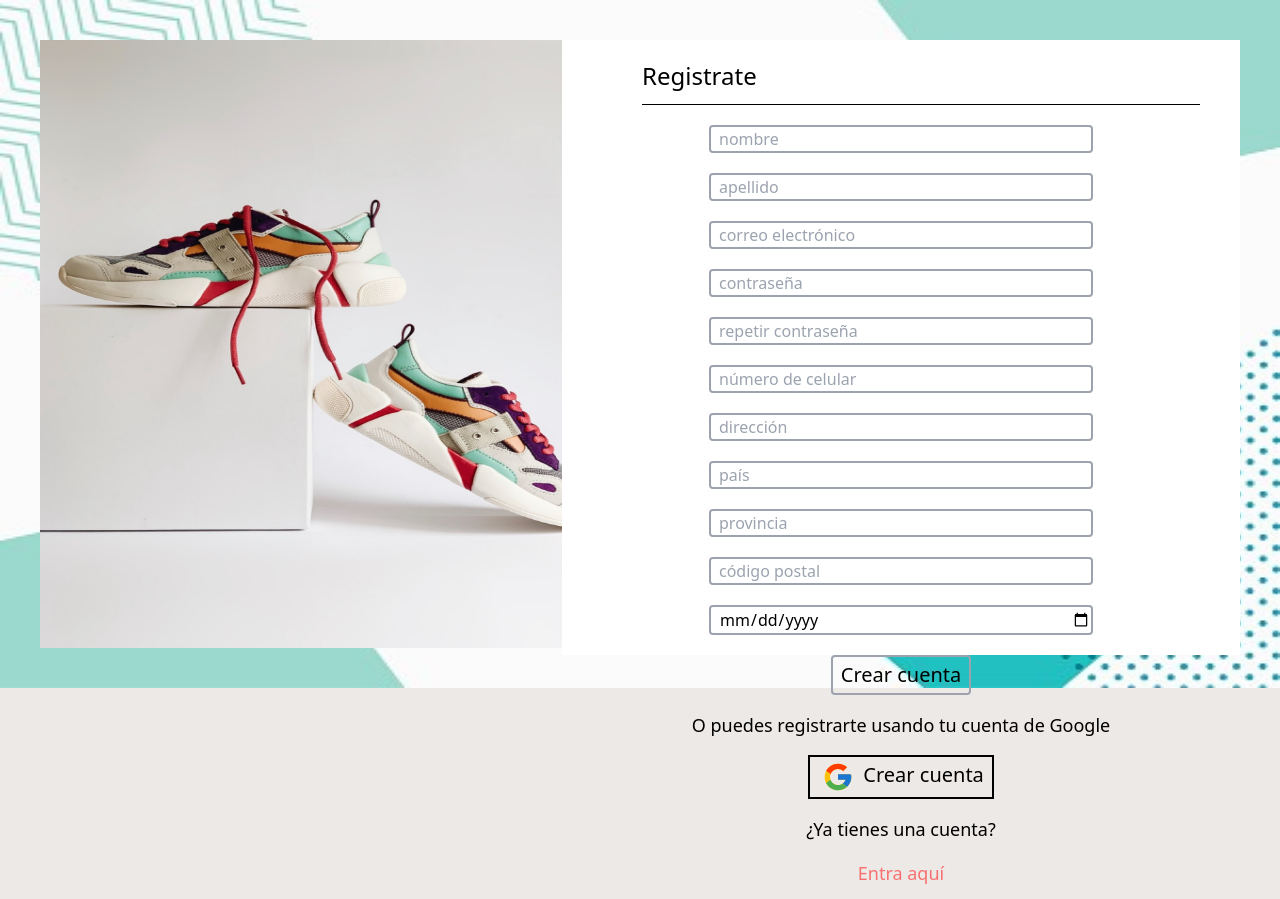
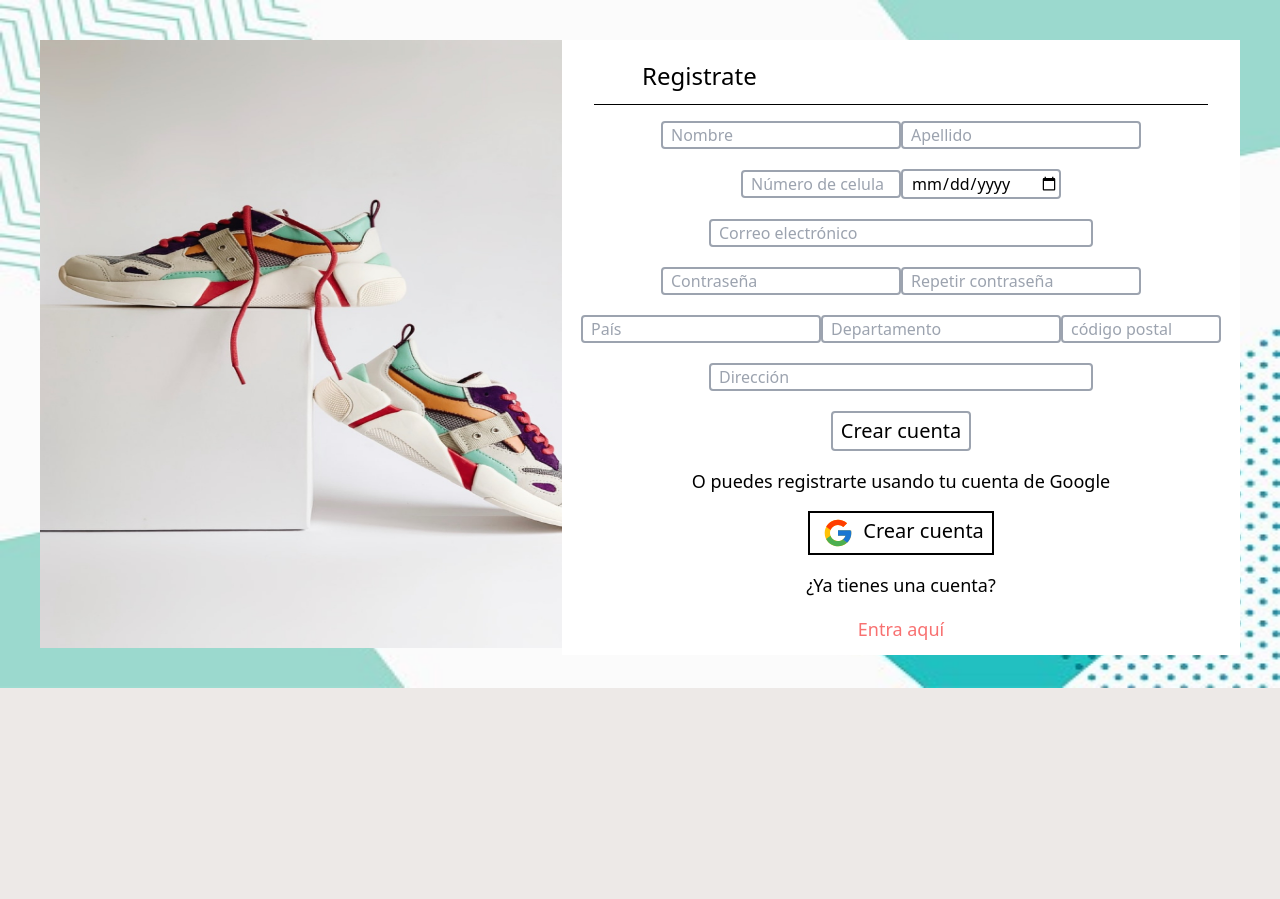
Before and after one commit to sebastian-trx/ganga-app, a React (Create React App) app in the folder Ganga/client/: page /registrarme in a window 1280 px wide. After the commit the page ends 800 px from the top, so only its background shows below. Built offline with nearby package versions, Linux system fonts and the light colour scheme; no server answers.

Commit message:
create us form modified

```diff
--- a/Ganga/client/src/Components/Nav/User/SignUp/signUpForm.jsx
+++ b/Ganga/client/src/Components/Nav/User/SignUp/signUpForm.jsx
@@ -82,50 +82,78 @@ export default function SignUpForm() {
     <div>
       <form onSubmit={handleSubmit}>
         <h2 className="text-left pl-20 pb-3 pt-5 text-2xl">Registrate</h2>
-        <hr className="border-black mr-10 ml-20 " />
+        <hr className="border-black mx-8 mb-4" />
 
-        <div className="pt-5">
+        <div className="flex items-center content-center justify-center">
+        {/* <div> */}
           <input
-            className="w-96 border-gray-400 border-2 rounded pl-2"
+            className="w-60 border-gray-400 border-2 rounded pl-2"
             name="name"
             type="text"
-            placeholder="nombre"
+            placeholder="Nombre"
             value={input.name}
             onChange={handleChange}
           ></input>
           {errors.name && <p>{errors.name}</p>}
-        </div>
-
-        <div className="pt-5">
+        {/* </div> */}
+        {/* <div> */}
           <input
-            className="w-96 border-gray-400 border-2 rounded pl-2"
+            className="w-60 border-gray-400 border-2 rounded pl-2"
             name="surname"
             type="text"
-            placeholder="apellido"
+            placeholder="Apellido"
             value={input.surname}
             onChange={handleChange}
+            ></input>
+          {errors.surname && <p>{errors.surname}</p>}
+        {/* </div> */}
+            </div>
+
+            <div className="flex items-center content-center justify-center pt-5">
+            <div>
+          <input
+            className="w-40 border-gray-400 border-2 rounded pl-2"
+            name="cellphone"
+            type="number"
+            placeholder="Número de celular"
+            value={input.cellphone}
+            onChange={handleChange}
           ></input>
-          {errors.surname && <p>{errors.surname}</p>}
+          {errors.cellphone && <p>{errors.cellphone}</p>}
         </div>
+        <div>
+          <input
+            className="w-40 border-gray-400 border-2 rounded pl-2"
+            name="birthdate"
+            type="date"
+            placeholder="fecha de nacimiento"
+            value={input.birthdate}
+            onChange={handleChange}
+          ></input>
+          {errors.birthdate && <p>{errors.birthdate}</p>}
+        </div>
+            </div>
 
         <div className="pt-5">
           <input
             className="w-96 border-gray-400 border-2 rounded pl-2"
             name="mail"
             type="email"
-            placeholder="correo electrónico"
+            placeholder="Correo electrónico"
             value={input.mail}
             onChange={handleChange}
           ></input>
           {errors.mail && <p>{errors.mail}</p>}
         </div>
 
+        <div className="flex items-center content-center justify-center">
+
         <div className="pt-5">
           <input
-            className="w-96 border-gray-400 border-2 rounded pl-2"
+            className="w-60 border-gray-400 border-2 rounded pl-2"
             name="password"
             type="password"
-            placeholder="contraseña"
+            placeholder="Contraseña"
             value={input.password}
             onChange={handleChange}
           ></input>
@@ -134,67 +162,45 @@ export default function SignUpForm() {
 
         <div className="pt-5">
           <input
-            className="w-96 border-gray-400 border-2 rounded pl-2"
+            className="w-60 border-gray-400 border-2 rounded pl-2"
             name="rPassword"
             type="password"
-            placeholder="repetir contraseña"
+            placeholder="Repetir contraseña"
             value={input.rPassword}
             onChange={handleChange}
-          ></input>
+            ></input>
           {errors.rPassword && <p>{errors.rPassword}</p>}
         </div>
+            </div>
 
-        <div className="pt-5">
+            <div className="flex items-center content-center justify-center pt-5">
+
+            <div>
           <input
-            className="w-96 border-gray-400 border-2 rounded pl-2"
-            name="cellphone"
-            type="number"
-            placeholder="número de celular"
-            value={input.cellphone}
-            onChange={handleChange}
-          ></input>
-          {errors.cellphone && <p>{errors.cellphone}</p>}
-        </div>
-
-        <div className="pt-5">
-          <input
-            className="w-96 border-gray-400 border-2 rounded pl-2"
-            name="address"
-            type="text"
-            placeholder="dirección"
-            value={input.address}
-            onChange={handleChange}
-          ></input>
-          {errors.address && <p>{errors.address}</p>}
-        </div>
-
-        <div className="pt-5">
-          <input
-            className="w-96 border-gray-400 border-2 rounded pl-2"
+            className="w-60 border-gray-400 border-2 rounded pl-2"
             name="country"
             type="text"
-            placeholder="país"
+            placeholder="País"
             value={input.country}
             onChange={handleChange}
           ></input>
           {errors.country && <p>{errors.country}</p>}
         </div>
 
-        <div className="pt-5">
+        <div>
           <input
-            className="w-96 border-gray-400 border-2 rounded pl-2"
+            className="w-60 border-gray-400 border-2 rounded pl-2"
             name="province"
             type="text"
-            placeholder="provincia"
+            placeholder="Departamento"
             value={input.province}
             onChange={handleChange}
           ></input>
           {errors.province && <p>{errors.province}</p>}
         </div>
-
-        <div className="pt-5">
+        <div>
           <input
-            className="w-96 border-gray-400 border-2 rounded pl-2"
+            className="w-40 border-gray-400 border-2 rounded pl-2"
             name="cp"
             type="text"
             placeholder="código postal"
@@ -203,17 +209,18 @@ export default function SignUpForm() {
           ></input>
           {errors.cp && <p>{errors.cp}</p>}
         </div>
+            </div>
 
         <div className="py-5">
           <input
             className="w-96 border-gray-400 border-2 rounded pl-2"
-            name="birthdate"
-            type="date"
-            placeholder="fecha de nacimiento"
-            value={input.birthdate}
+            name="address"
+            type="text"
+            placeholder="Dirección"
+            value={input.address}
             onChange={handleChange}
           ></input>
-          {errors.birthdate && <p>{errors.birthdate}</p>}
+          {errors.address && <p>{errors.address}</p>}
         </div>
 
         <button
```
